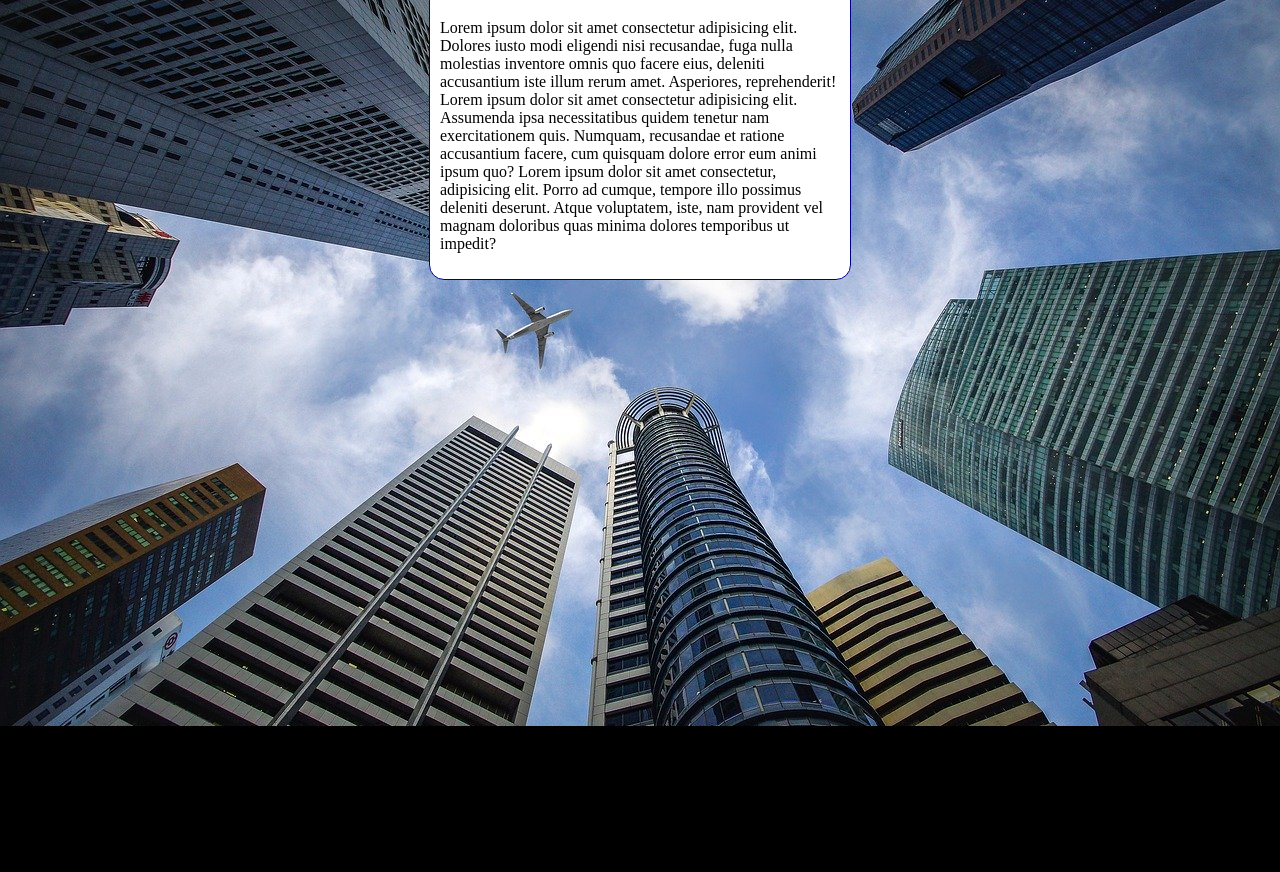
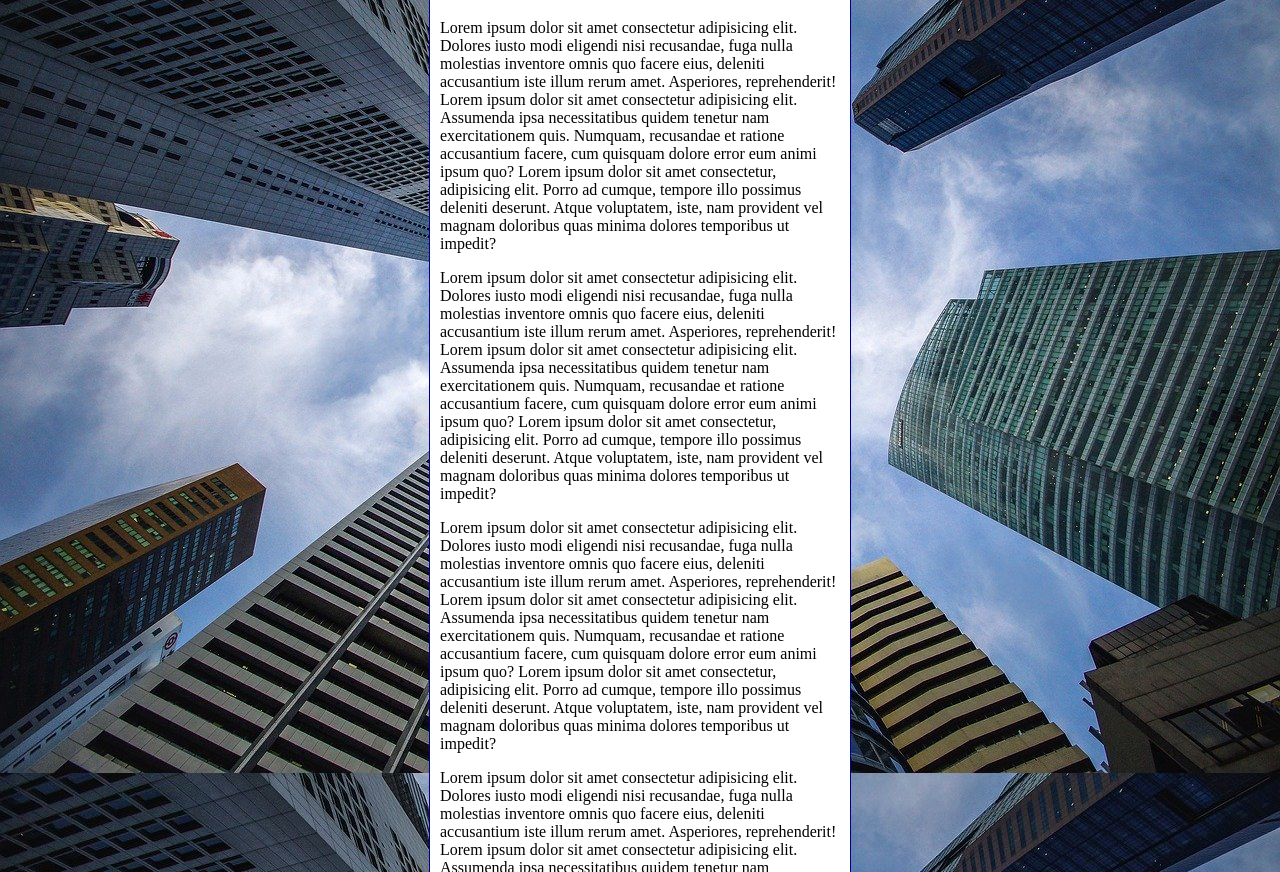
Before and after one commit to petimatos/html-css, a plain HTML site: page exercicios/ex022/fundo006.html in a window 1280 px wide. Shown: the part 80-952 px from the top of the page. Before the commit the page ends 806 px from the top, so only its background shows below. Drawn offline with Linux system fonts and the light colour scheme.

Commit message:
atualizando fundo 006 ex22

```diff
--- a/exercicios/ex022/fundo006.html
+++ b/exercicios/ex022/fundo006.html
@@ -3,20 +3,28 @@
 <head>
     <meta charset="UTF-8">
     <meta name="viewport" content="width=device-width, initial-scale=1.0">
-    <title>Document</title>
+    <title>Fundo fixo de tela</title>
     <style>
         body {
-            height: 98.8vh;
-            background-color: black;
+            height: 100vh;
+            /*background-color: black;
             background-image: url('imagens/wallpaper002.jpg');
-            background-position: center top;
+            background-position: center center;
             background-repeat: no-repeat;
+            background-size: cover;
+            background-attachment: fixed;*/
+
+            /* Shorthand - background
+                color > image > position > repeat > [size] > attachment
+            */
+
+            background: black url('imagens/wallpaper002.jpg') center center no-repeat fixed;
             background-size: cover;
         }
 
         main {
             background-color: white;
-            width: 400px;
+            max-width: 400px;
             padding: 10px;
             margin: auto;
             border: 1px solid darkblue;
@@ -28,6 +36,12 @@
     <main>
         <h1>Teste de Imagem de Fundo</h1>
         <p>Lorem ipsum dolor sit amet consectetur adipisicing elit. Dolores iusto modi eligendi nisi recusandae, fuga nulla molestias inventore omnis quo facere eius, deleniti accusantium iste illum rerum amet. Asperiores, reprehenderit! Lorem ipsum dolor sit amet consectetur adipisicing elit. Assumenda ipsa necessitatibus quidem tenetur nam exercitationem quis. Numquam, recusandae et ratione accusantium facere, cum quisquam dolore error eum animi ipsum quo? Lorem ipsum dolor sit amet consectetur, adipisicing elit. Porro ad cumque, tempore illo possimus deleniti deserunt. Atque voluptatem, iste, nam provident vel magnam doloribus quas minima dolores temporibus ut impedit?</p>
+        <p>Lorem ipsum dolor sit amet consectetur adipisicing elit. Dolores iusto modi eligendi nisi recusandae, fuga nulla molestias inventore omnis quo facere eius, deleniti accusantium iste illum rerum amet. Asperiores, reprehenderit! Lorem ipsum dolor sit amet consectetur adipisicing elit. Assumenda ipsa necessitatibus quidem tenetur nam exercitationem quis. Numquam, recusandae et ratione accusantium facere, cum quisquam dolore error eum animi ipsum quo? Lorem ipsum dolor sit amet consectetur, adipisicing elit. Porro ad cumque, tempore illo possimus deleniti deserunt. Atque voluptatem, iste, nam provident vel magnam doloribus quas minima dolores temporibus ut impedit?</p>
+        <p>Lorem ipsum dolor sit amet consectetur adipisicing elit. Dolores iusto modi eligendi nisi recusandae, fuga nulla molestias inventore omnis quo facere eius, deleniti accusantium iste illum rerum amet. Asperiores, reprehenderit! Lorem ipsum dolor sit amet consectetur adipisicing elit. Assumenda ipsa necessitatibus quidem tenetur nam exercitationem quis. Numquam, recusandae et ratione accusantium facere, cum quisquam dolore error eum animi ipsum quo? Lorem ipsum dolor sit amet consectetur, adipisicing elit. Porro ad cumque, tempore illo possimus deleniti deserunt. Atque voluptatem, iste, nam provident vel magnam doloribus quas minima dolores temporibus ut impedit?</p>
+        <p>Lorem ipsum dolor sit amet consectetur adipisicing elit. Dolores iusto modi eligendi nisi recusandae, fuga nulla molestias inventore omnis quo facere eius, deleniti accusantium iste illum rerum amet. Asperiores, reprehenderit! Lorem ipsum dolor sit amet consectetur adipisicing elit. Assumenda ipsa necessitatibus quidem tenetur nam exercitationem quis. Numquam, recusandae et ratione accusantium facere, cum quisquam dolore error eum animi ipsum quo? Lorem ipsum dolor sit amet consectetur, adipisicing elit. Porro ad cumque, tempore illo possimus deleniti deserunt. Atque voluptatem, iste, nam provident vel magnam doloribus quas minima dolores temporibus ut impedit?</p>
+        <p>Lorem ipsum dolor sit amet consectetur adipisicing elit. Dolores iusto modi eligendi nisi recusandae, fuga nulla molestias inventore omnis quo facere eius, deleniti accusantium iste illum rerum amet. Asperiores, reprehenderit! Lorem ipsum dolor sit amet consectetur adipisicing elit. Assumenda ipsa necessitatibus quidem tenetur nam exercitationem quis. Numquam, recusandae et ratione accusantium facere, cum quisquam dolore error eum animi ipsum quo? Lorem ipsum dolor sit amet consectetur, adipisicing elit. Porro ad cumque, tempore illo possimus deleniti deserunt. Atque voluptatem, iste, nam provident vel magnam doloribus quas minima dolores temporibus ut impedit?</p>
+        <p>Lorem ipsum dolor sit amet consectetur adipisicing elit. Dolores iusto modi eligendi nisi recusandae, fuga nulla molestias inventore omnis quo facere eius, deleniti accusantium iste illum rerum amet. Asperiores, reprehenderit! Lorem ipsum dolor sit amet consectetur adipisicing elit. Assumenda ipsa necessitatibus quidem tenetur nam exercitationem quis. Numquam, recusandae et ratione accusantium facere, cum quisquam dolore error eum animi ipsum quo? Lorem ipsum dolor sit amet consectetur, adipisicing elit. Porro ad cumque, tempore illo possimus deleniti deserunt. Atque voluptatem, iste, nam provident vel magnam doloribus quas minima dolores temporibus ut impedit?</p>
+        <p>Lorem ipsum dolor sit amet consectetur adipisicing elit. Dolores iusto modi eligendi nisi recusandae, fuga nulla molestias inventore omnis quo facere eius, deleniti accusantium iste illum rerum amet. Asperiores, reprehenderit! Lorem ipsum dolor sit amet consectetur adipisicing elit. Assumenda ipsa necessitatibus quidem tenetur nam exercitationem quis. Numquam, recusandae et ratione accusantium facere, cum quisquam dolore error eum animi ipsum quo? Lorem ipsum dolor sit amet consectetur, adipisicing elit. Porro ad cumque, tempore illo possimus deleniti deserunt. Atque voluptatem, iste, nam provident vel magnam doloribus quas minima dolores temporibus ut impedit?</p>
     </main>
 </body>
 </html>
```
